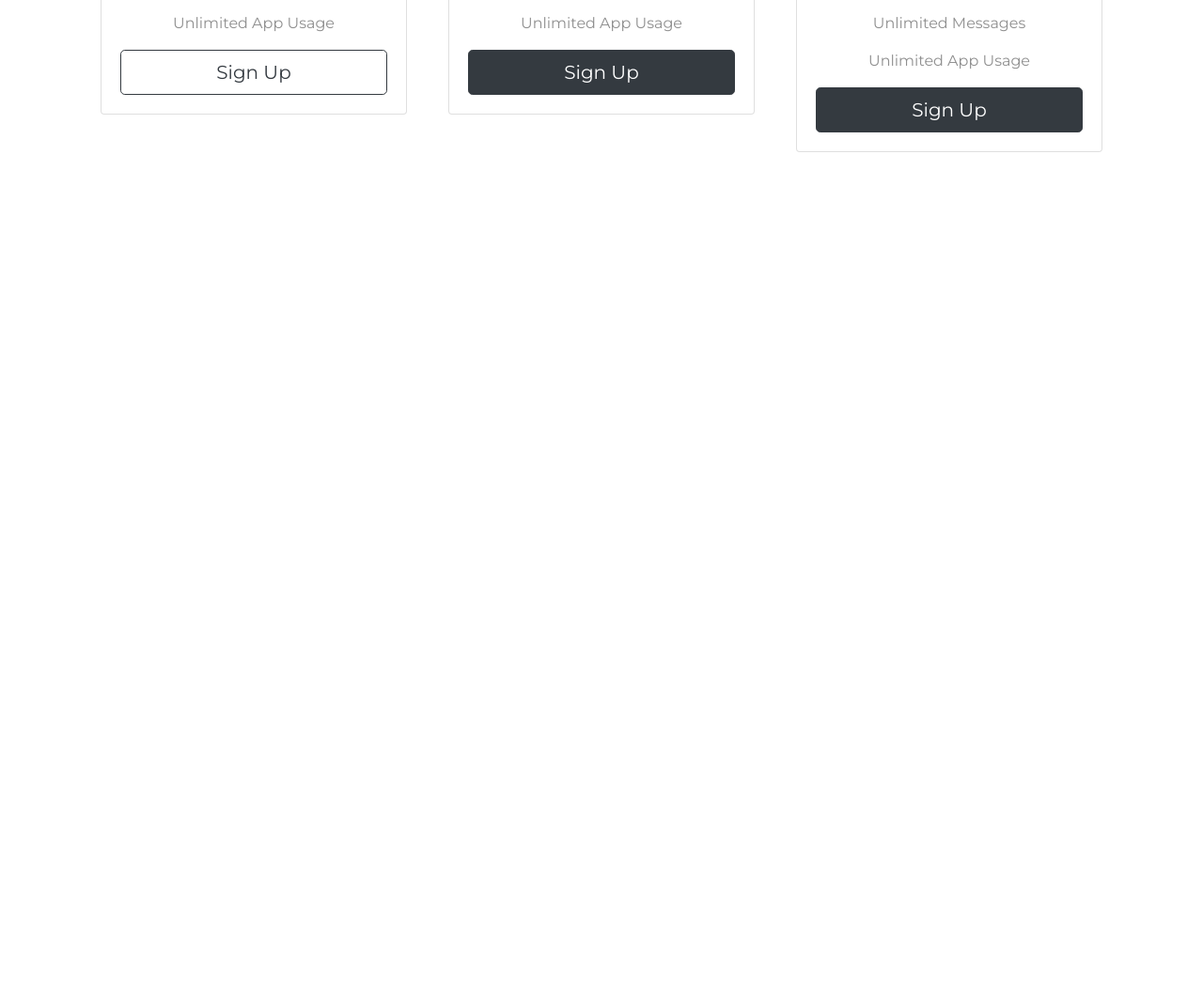
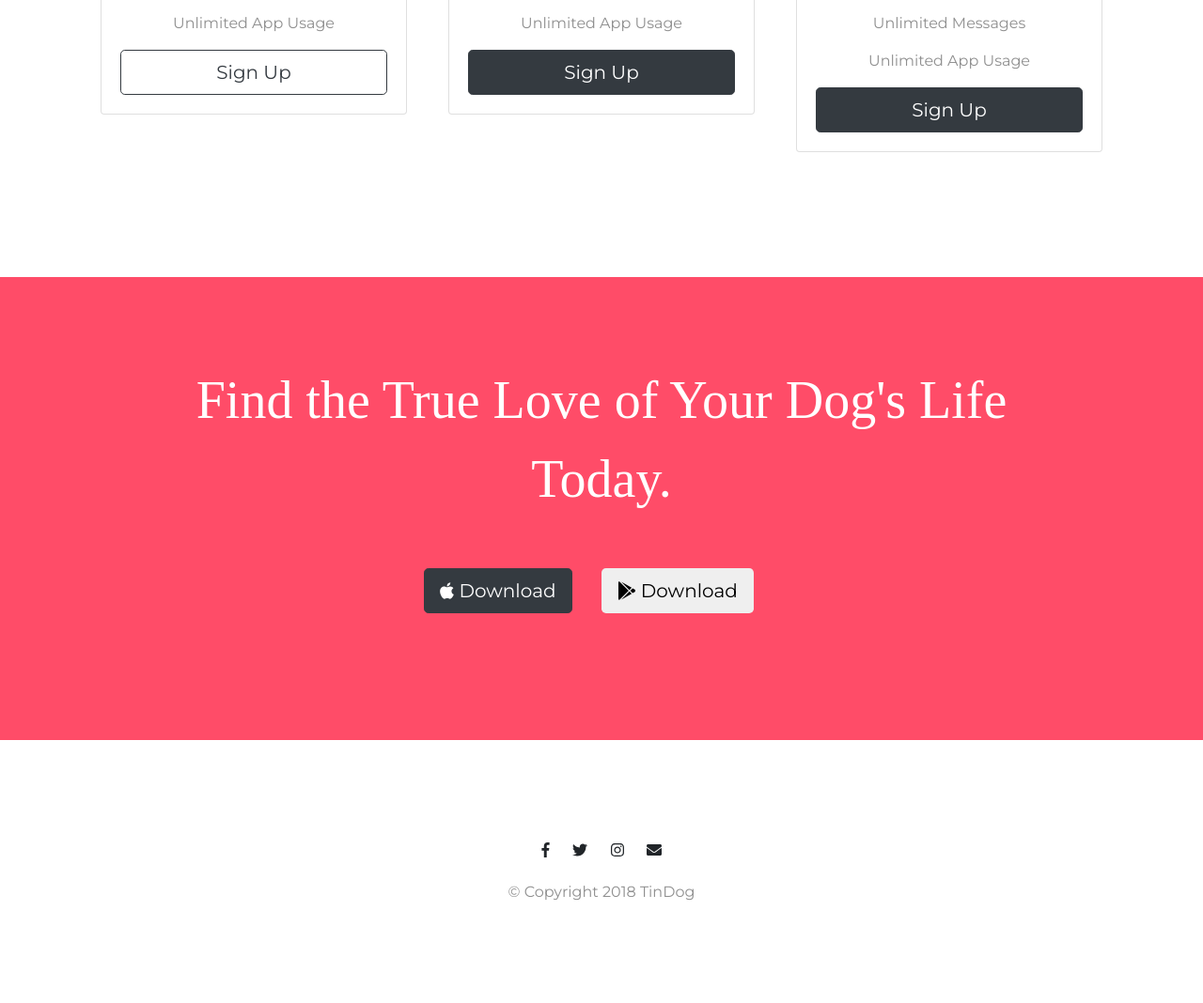
Before and after one commit to atulmkamble/100DaysOfCode, a plain HTML site: page Day 58 - Tindog Website/index.html in a window 1280 px wide. Shown: the part 2203-3271 px from the top of the page at 94% size. Before the commit the page ends 2498 px from the top, so only its background shows below. Drawn offline with nearby package versions, Linux system fonts and the light colour scheme.

Commit message:
Adds Day 58 Code Part 4

```diff
--- a/Day 58 - Tindog Website/index.html
+++ b/Day 58 - Tindog Website/index.html
@@ -211,7 +211,28 @@
 
   <!-- Call to Action -->
 
+  <section class="colored-section" id="cta">
+
+    <div class="container-fluid">
+
+      <h3 class="big-heading">Find the True Love of Your Dog's Life Today.</h3>
+      <button class="download-button btn btn-lg btn-dark" type="button"><i class="fab fa-apple"></i> Download</button>
+      <button class="download-button btn btn-lg brn-light" type="button"><i class="fab fa-google-play"></i> Download</button>
+    </div>
+  </section>
+
+
   <!-- Footer -->
+
+  <footer class="white-section" id="footer">
+    <div class="container-fluid">
+      <i class="social-icon fab fa-facebook-f"></i>
+      <i class="social-icon fab fa-twitter"></i>
+      <i class="social-icon fab fa-instagram"></i>
+      <i class="social-icon fas fa-envelope"></i>
+      <p>© Copyright 2018 TinDog</p>
+    </div>
+  </footer>
 
 
 </body>
```
